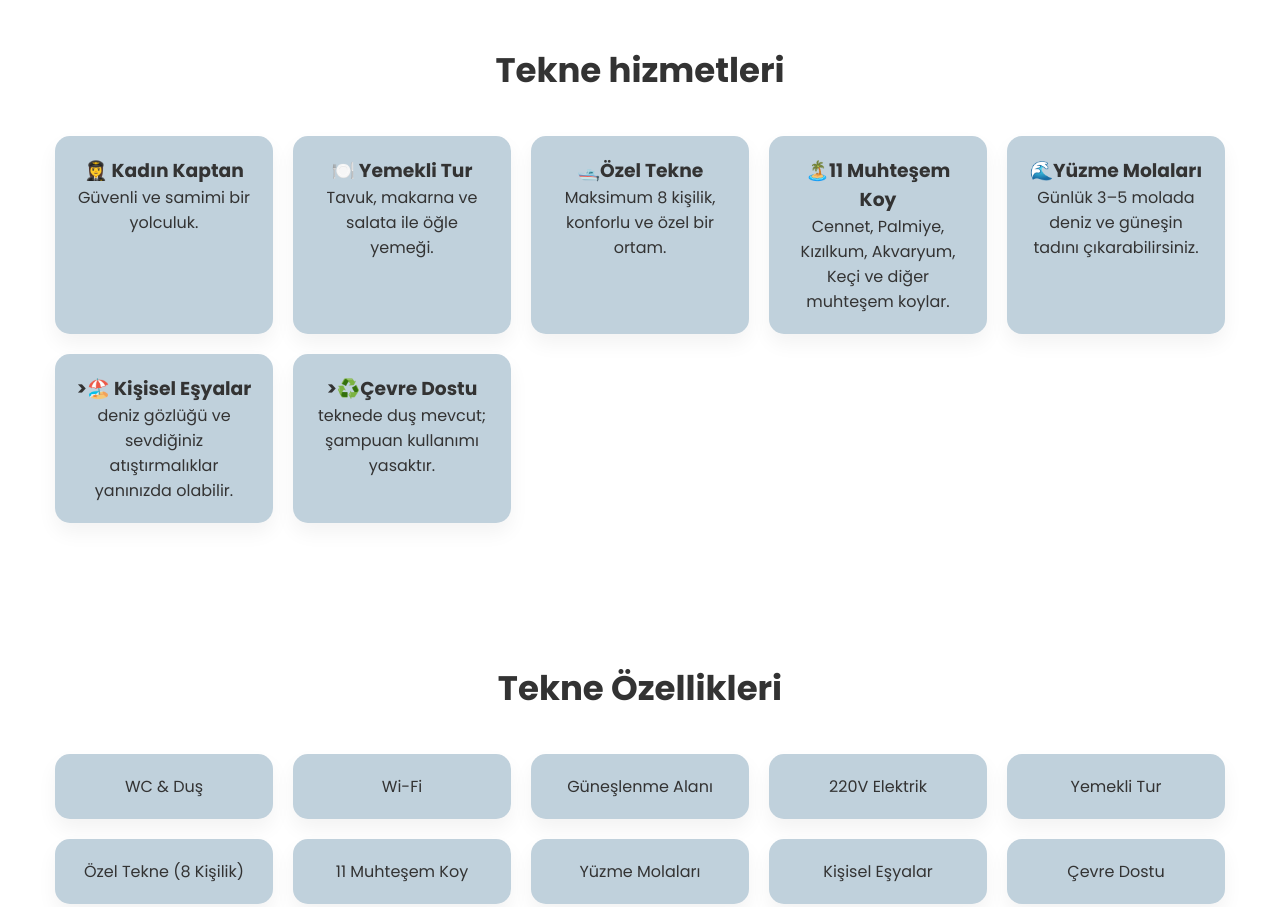
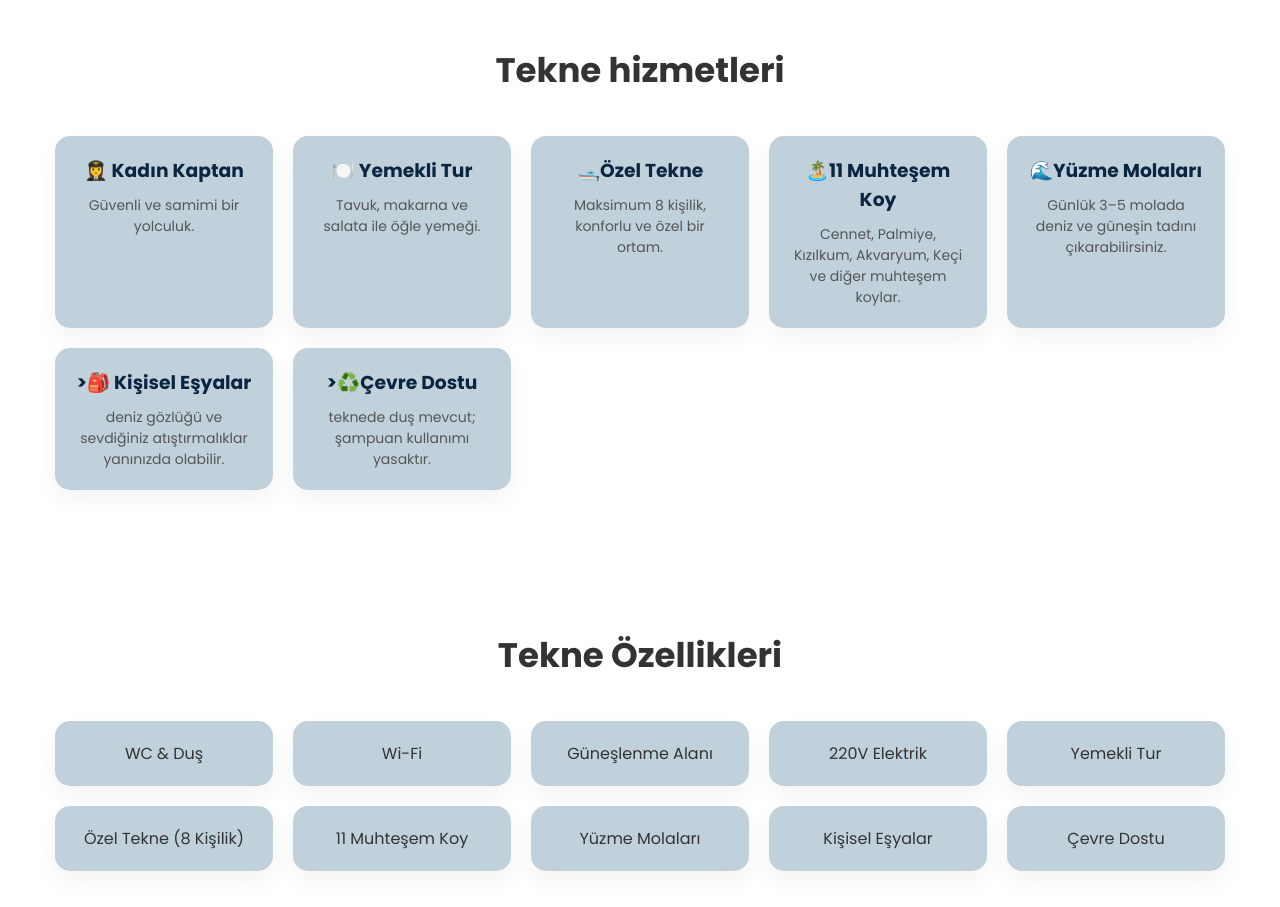
Before and after one commit to gulamine/proje-kalasor2, a plain HTML site: page index.html in a window 1280 px wide. Shown: the part 2280-3187 px from the top of the page. Drawn offline with Linux system fonts and the light colour scheme.

Commit message:
Add files via upload

```diff
--- a/index.html
+++ b/index.html
@@ -203,9 +203,22 @@ text-align:center;
 padding:20px;
 background:rgb(192, 209, 220);
 border-radius:15px;
-box-shadow:0 10px 20px rgba(0,0,0,0.05);
+box-shadow:0 10px 25px rgba(0,0,0,0.05);
+text-align:center;
+transition:0.3s;
+}
+.feature:hover{
+  transform:translateY(-5px);
+}
+.feature h3{
+  margin-bottom:10px;
+  color:#0a2540;
 }
 
+.feature p{
+  font-size:14px;
+  color:#555;
+}
 .whatsapp{
 position:fixed;
 bottom:20px;
@@ -384,7 +397,7 @@ Bizimle çıktığınız her yolculukta, sadece koyları değil, huzuru ve mutlu
 </div>
 <div class="feature">
 
-  <h3>>🏖️ Kişisel Eşyalar</h3>
+  <h3>>🎒  Kişisel Eşyalar</h3>
 
 <p> deniz gözlüğü ve sevdiğiniz atıştırmalıklar yanınızda olabilir.</p>
 
```
